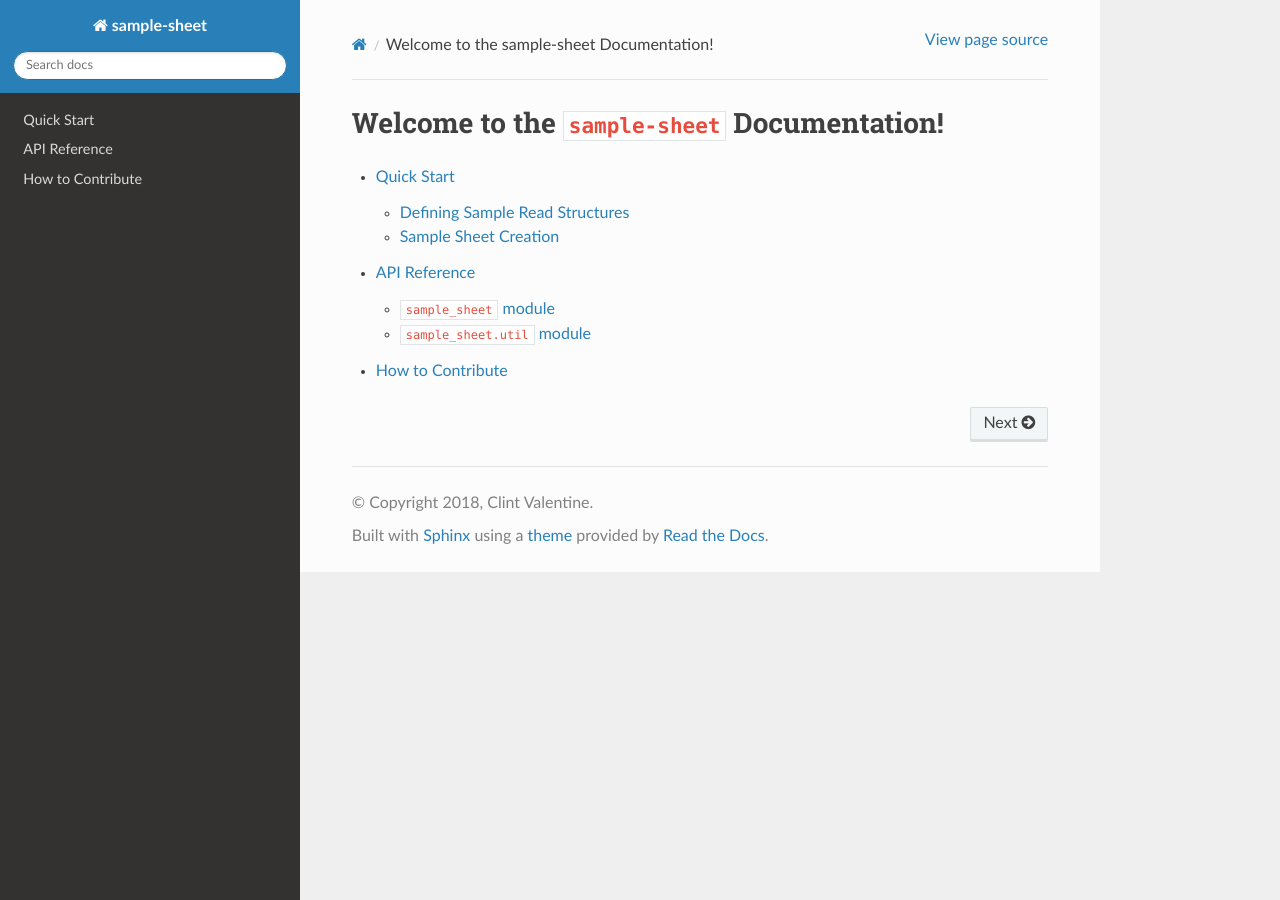
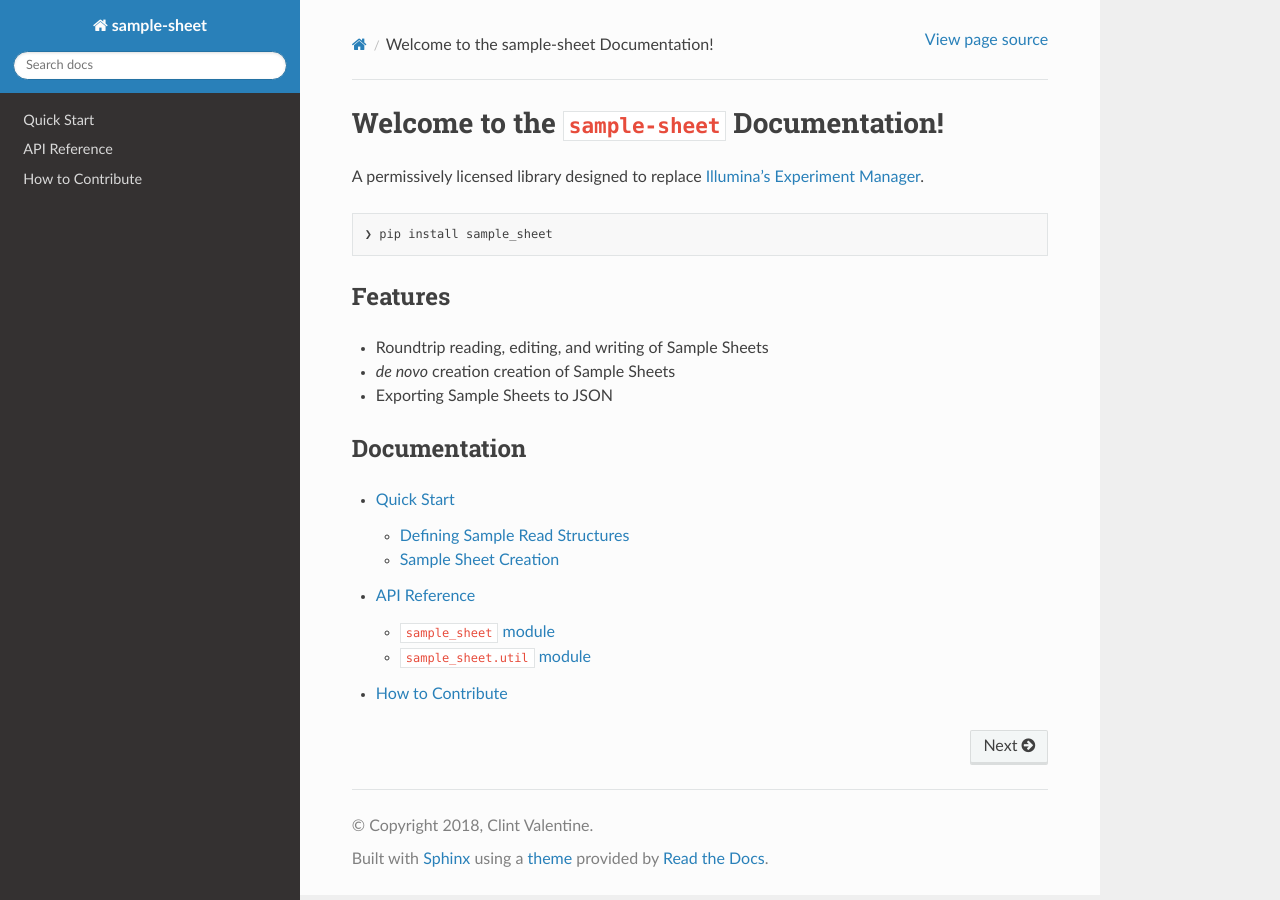
Before and after one commit to clintval/sample-sheet, a Sphinx documentation site: the page built from docs/index.rst, in a window 1280 px wide. Built offline with Sphinx 7.4.7 and the Read the Docs theme 2.0.0, drawn with Linux system fonts in a browser that asks for light colours.

Commit message:
Better docs landing pages

```diff
--- a/docs/index.rst
+++ b/docs/index.rst
@@ -1,5 +1,21 @@
 Welcome to the ``sample-sheet`` Documentation!
 ==============================================
+
+A permissively licensed library designed to replace `Illumina's Experiment Manager <https://support.illumina.com/sequencing/sequencing_software/experiment_manager.html>`_.
+
+.. code-block:: bash
+
+    ❯ pip install sample_sheet
+
+Features
+--------
+
+- Roundtrip reading, editing, and writing of Sample Sheets
+- *de novo* creation creation of Sample Sheets
+- Exporting Sample Sheets to JSON
+
+Documentation
+-------------
 
 .. toctree::
    :maxdepth: 2
```
Also changed, not shown: README.md (+1 -1 lines).
